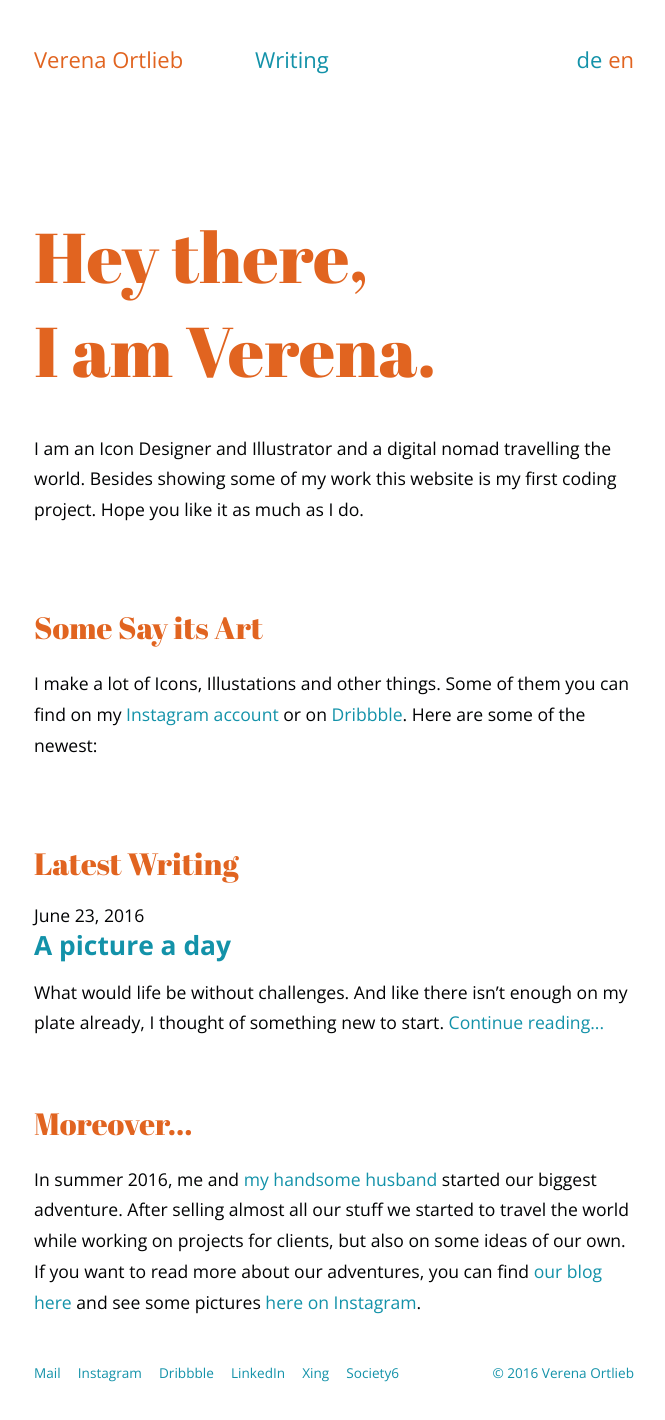
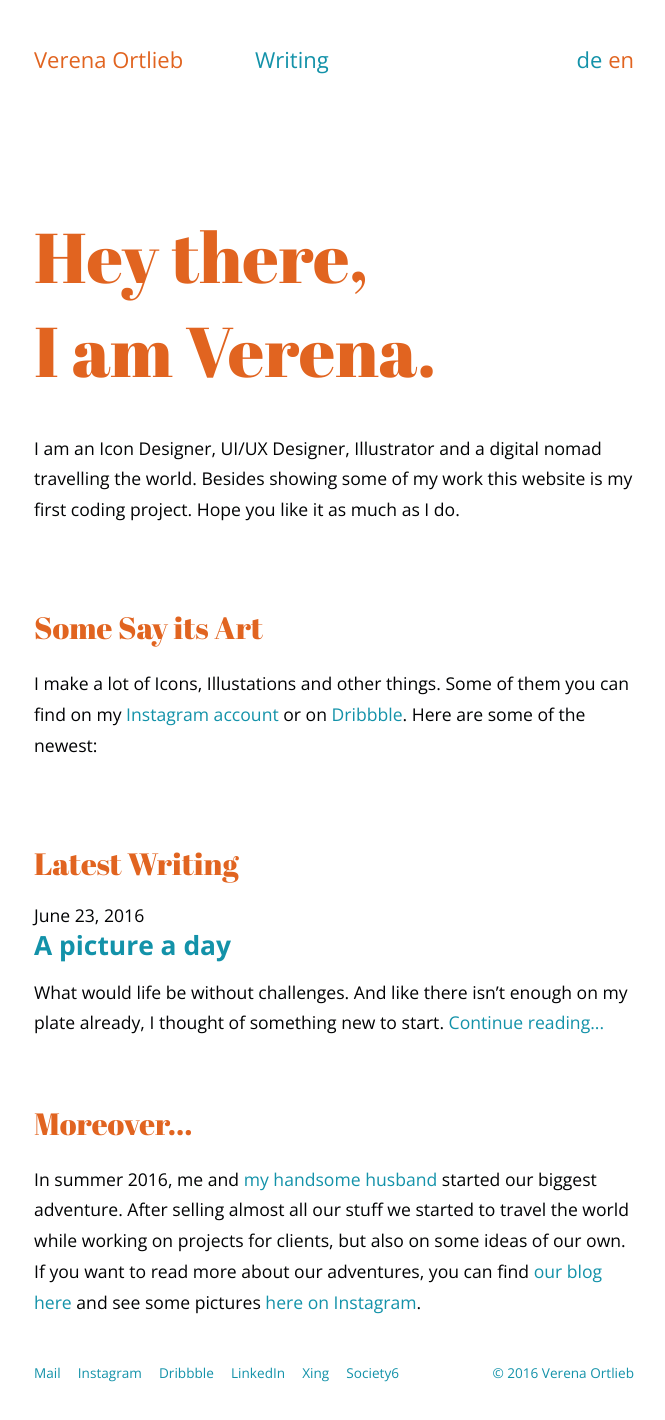
Before and after one commit to Verena-von-O/verena-von-o.github.io, a Jekyll site: the page built from _posts/en/pages/2015-01-01-index.html, in a window 1280 px wide. Shown: the whole page, without its empty margins (306-971 px from the left). Built offline with Jekyll 4.4.1, drawn with Linux system fonts in a browser that asks for light colours; a script that is not in the unit is left out.

Commit message:
add UI/UX to Index

```diff
--- a/_posts/en/pages/2015-01-01-index.html
+++ b/_posts/en/pages/2015-01-01-index.html
@@ -11,7 +11,7 @@ desc: "Personal website from Verena. She loves puppies."
 
 <h2 class="headline-index">Hey there, <br> I am Verena.</h2>
 
-<p>I am an Icon Designer and Illustrator and a digital nomad travelling the world. Besides showing some of my work this website is my first coding project. Hope you like it as much as I do.</p>
+<p>I am an Icon Designer, UI/UX Designer, Illustrator and a digital nomad travelling the world. Besides showing some of my work this website is my first coding project. Hope you like it as much as I do.</p>
 
 
 <h3 class="subheadline-index">Some Say its Art</h3>
```
